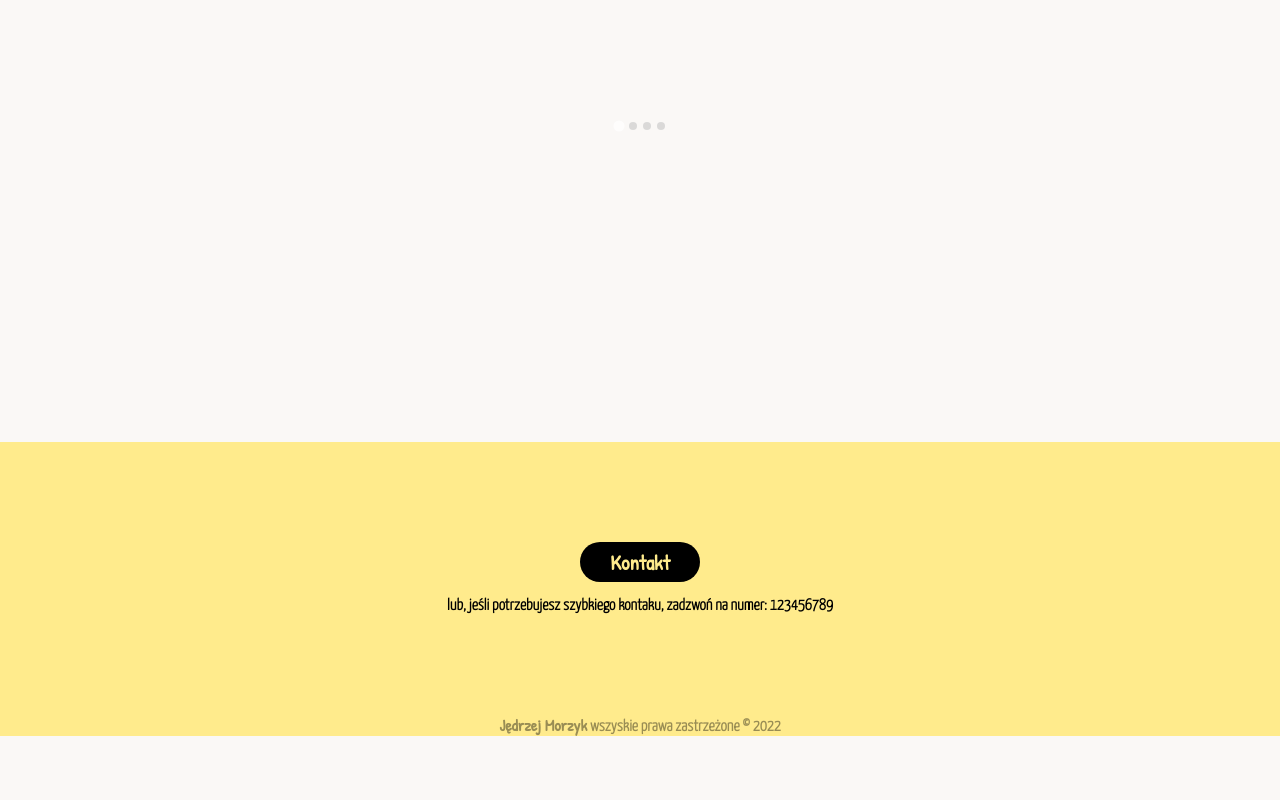
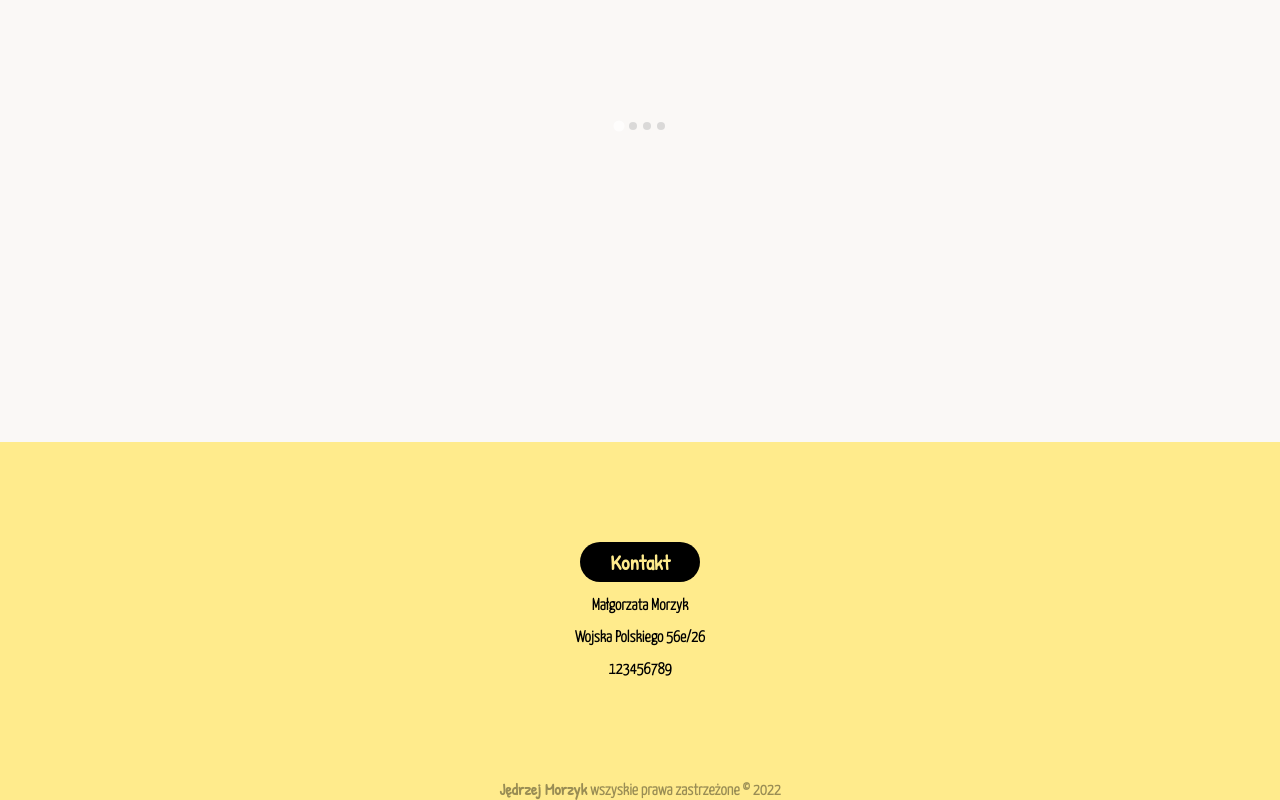
Before and after one commit to J3drek/LogopedaOlesnica, a plain HTML site: page index.html in a window 1280 px wide. Shown: the part 4111-4911 px from the top of the page. Before the commit the page ends 4847 px from the top, so only its background shows below. Drawn offline with Linux system fonts and the light colour scheme; files whose address does not match are found by name; a web font is replaced by a local one.

Commit message:
small contact section updates

```diff
--- a/index.html
+++ b/index.html
@@ -223,7 +223,9 @@
       <div class="btn-contact">
         <a href="mailto:dim@morzyk.com?subject=Logopeda--pytanie">Kontakt</a>
       </div>
-      <p>lub, jeśli potrzebujesz szybkiego kontaku, zadzwoń na numer: 123456789</p>
+      <p>Małgorzata Morzyk</p>
+      <p>Wojska Polskiego 56e/26</p>
+      <p>123456789</p>
       <div class="desc">
         <p><a href="https://j3drek.github.io/MyPortfolio/" target="_blank">Jędrzej Morzyk</a> wszyskie prawa zastrzeżone &copy; <span class="year">2022</span></p>
       </div>
```
